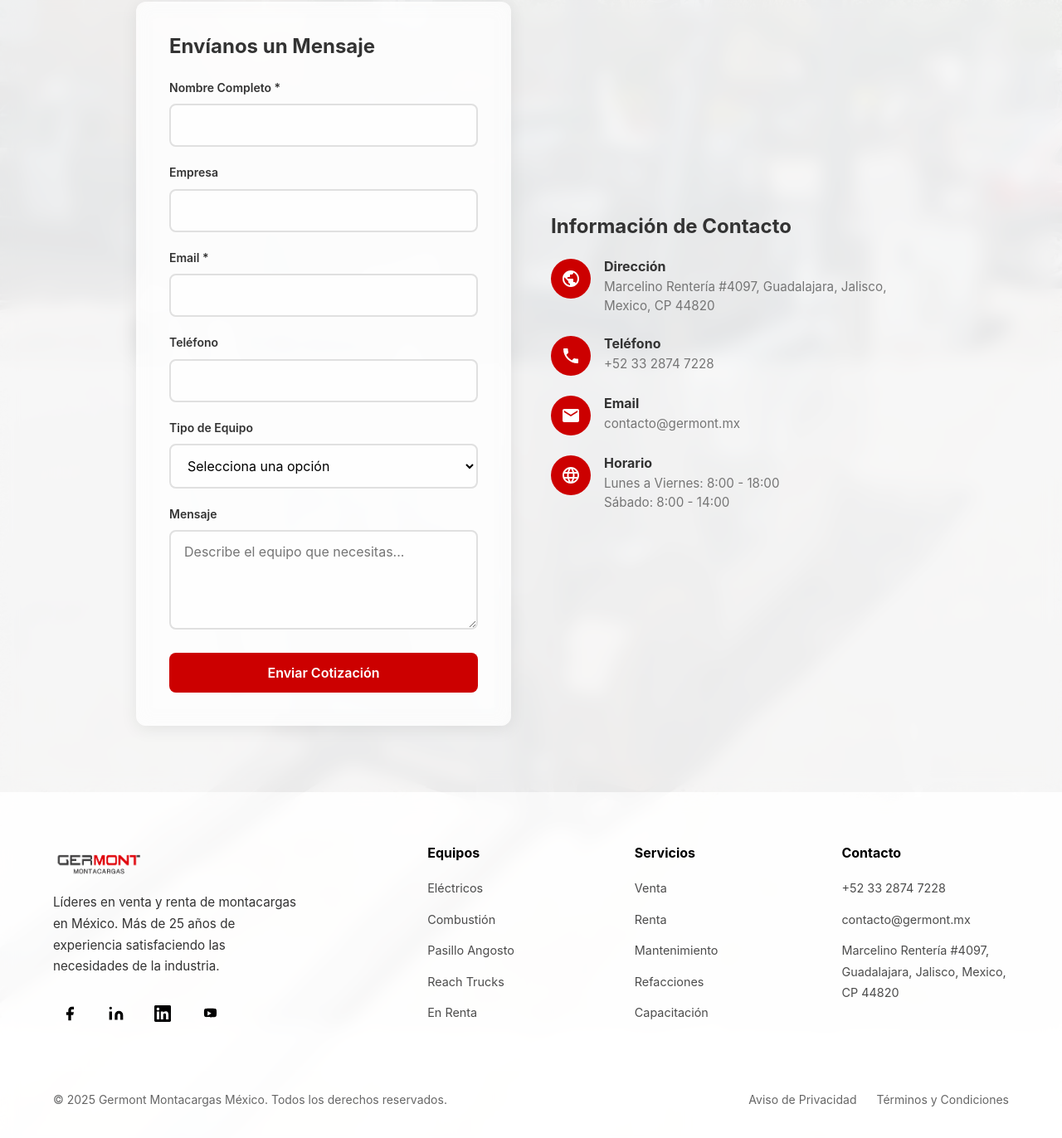
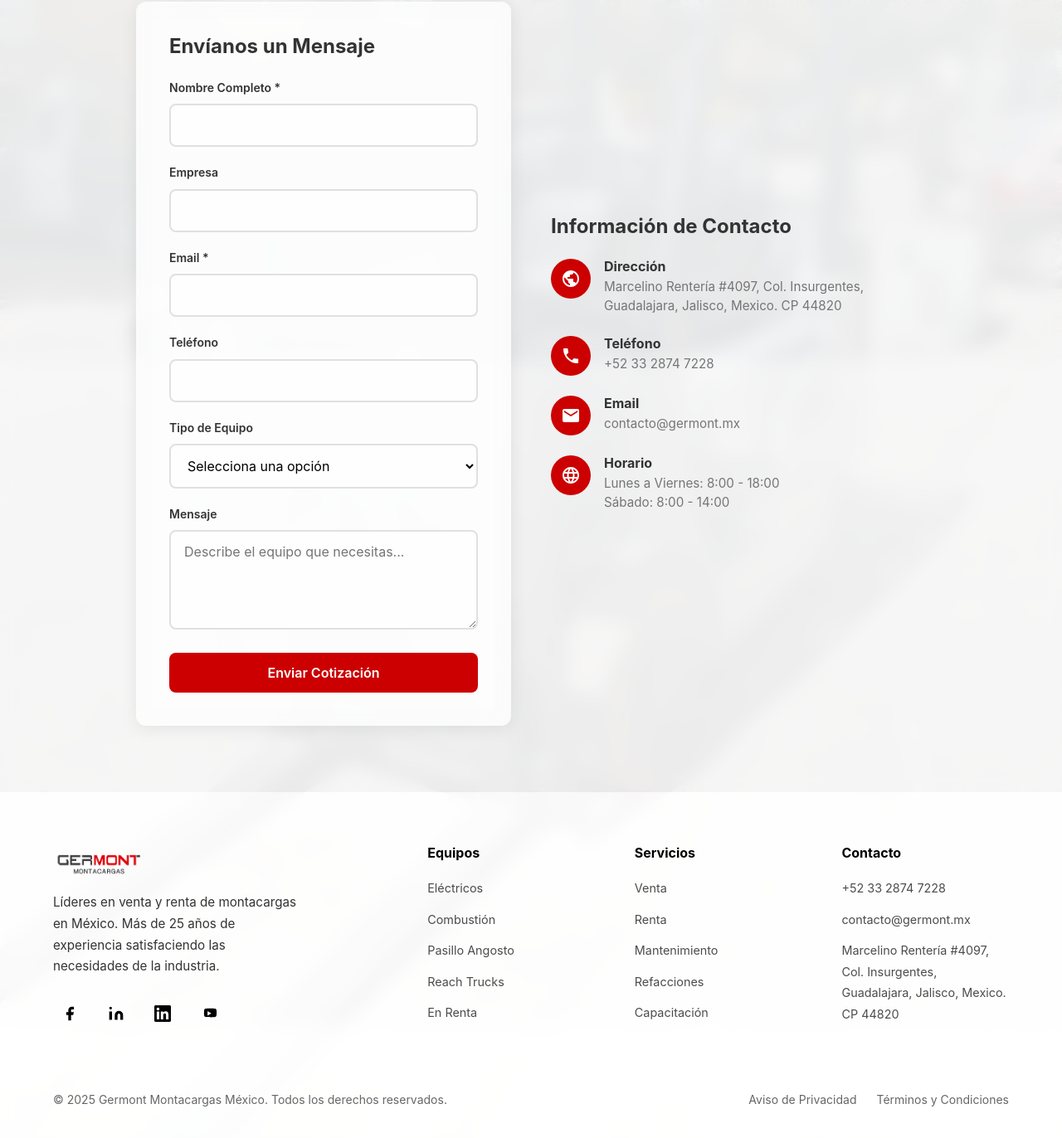
Before and after one commit to abrahammontes/montacargas, a React (Vite) app: page / in a window 1280 px wide. Shown: the part 1965-3337 px from the top of the page at 83% size. Built offline with nearby package versions, Linux system fonts and the light colour scheme.

Commit message:
Update address with Col. Insurgentes

```diff
--- a/src/components/Contacto/index.tsx
+++ b/src/components/Contacto/index.tsx
@@ -204,7 +204,7 @@ Nuevo contacto desde Germont Montacargas:
                 </div>
                 <div className={styles.infoContent}>
                   <h4>Dirección</h4>
-                  <p>Marcelino Rentería #4097, Guadalajara, Jalisco, Mexico, CP 44820</p>
+                  <p>Marcelino Rentería #4097, Col. Insurgentes, Guadalajara, Jalisco, Mexico. CP 44820</p>
                 </div>
               </li>
               <li className={styles.infoItem}>
--- a/src/components/Footer/index.tsx
+++ b/src/components/Footer/index.tsx
@@ -63,7 +63,7 @@ const Footer = () => {
           <ul>
             <li><a href="tel:+523328747228">+52 33 2874 7228</a></li>
             <li><a href="mailto:contacto@germont.mx">contacto@germont.mx</a></li>
-            <li><a href="#">Marcelino Rentería #4097, Guadalajara, Jalisco, Mexico, CP 44820</a></li>
+            <li><a href="#">Marcelino Rentería #4097, Col. Insurgentes, Guadalajara, Jalisco, Mexico. CP 44820</a></li>
           </ul>
         </div>
       </div>
```
